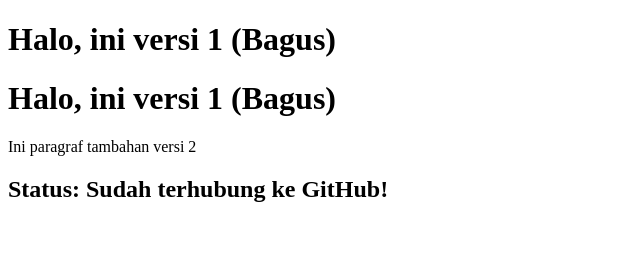
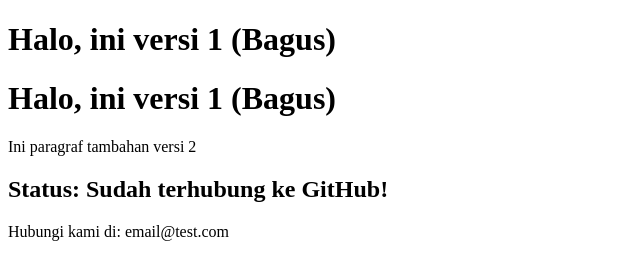
Before and after one commit to raffisgt-tech/latihan-git, a plain HTML site: page index.html in a window 1280 px wide. Shown: the whole page, without its empty margins (0-640 px from the left). Drawn offline with Linux system fonts and the light colour scheme.

Commit message:
Tambah fitur kontak

```diff
--- a/index.html
+++ b/index.html
@@ -10,5 +10,6 @@
     <h1>Halo, ini versi 1 (Bagus)</h1>
     <p>Ini paragraf tambahan versi 2</p>
     <h2>Status: Sudah terhubung ke GitHub!</h2>
+    <p>Hubungi kami di: email@test.com</p>
   </body>
 </html>
```
